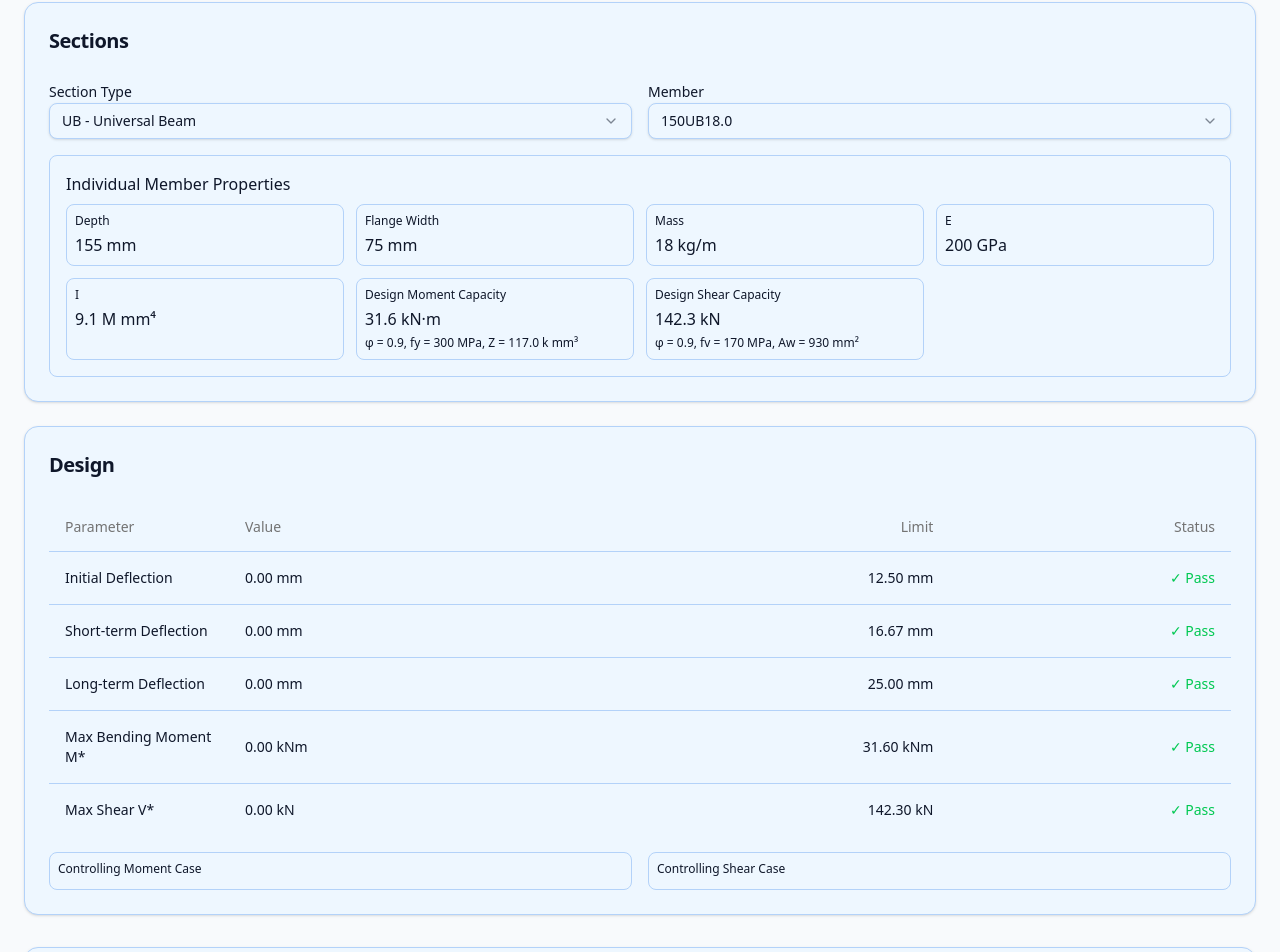
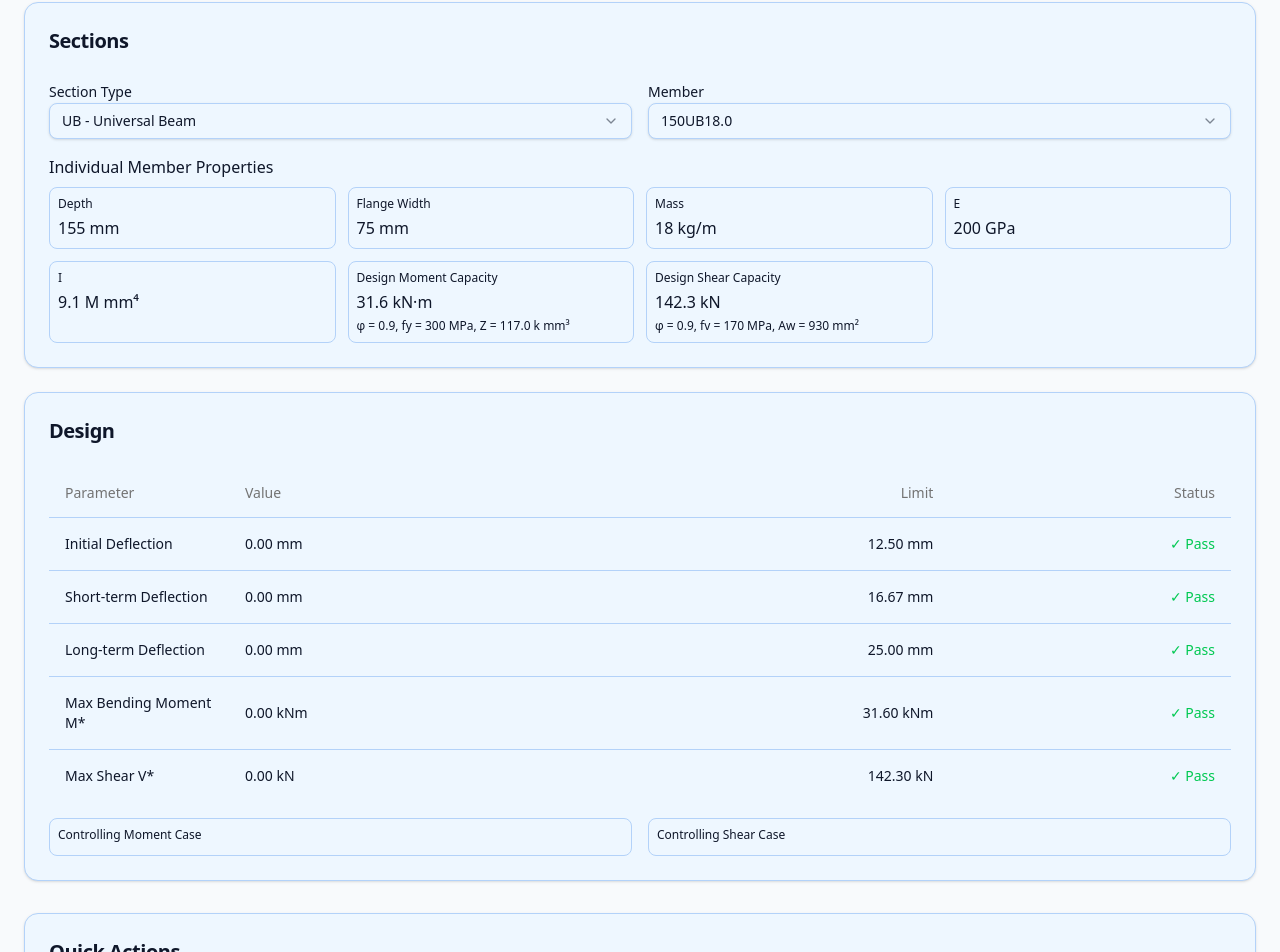
Before and after one commit to dhadley70/BeamDesignTS, a React (Vite) app: page / in a window 1280 px wide. Shown: the part 1884-2836 px from the top of the page. Built offline with nearby package versions, Linux system fonts and the light colour scheme.

Commit message:
Remove card container from individual member properties in sectionsInput component

```diff
--- a/src/components/sectionsInput.tsx
+++ b/src/components/sectionsInput.tsx
@@ -405,8 +405,8 @@ export function SectionsInputCard() {
           </div>
 
           {displayedMember && (
-            <div className="mt-4 p-4 rounded-md border border-[color:var(--border)] ">
-              <h4 className="text-md font-medium mb-2 text-[var(--text)]">
+            <>
+              <h4 className="text-md font-medium mb-2 mt-4 text-[var(--text)]">
                 Individual Member Properties
               </h4>
               <div className="grid grid-cols-2 md:grid-cols-4 gap-3">
@@ -477,7 +477,7 @@ export function SectionsInputCard() {
                   )}
                 </div>
               </div>
-            </div>
+            </>
           )}
 
           {/* Dedicated Built-up Section Card */}
```
